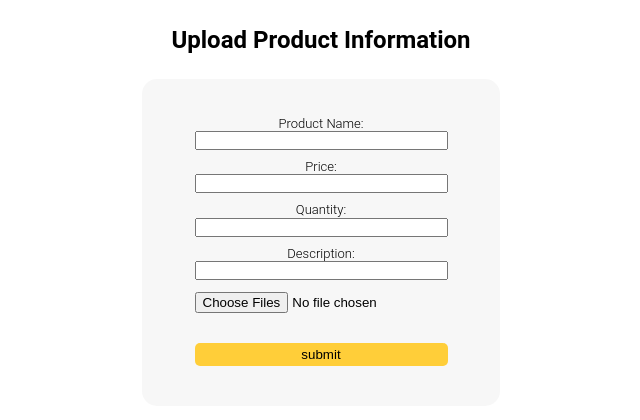
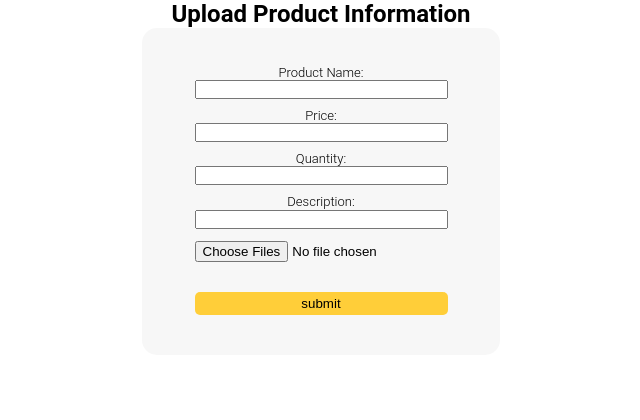
Before and after one commit to kris-veto/File-management-system-with-PHP, a PHP site: page /dashboard.php in a window 1280 px wide. Shown: the part 81-501 px from the top of the page, without its empty margins (319-959 px from the left). Run offline with PHP 8.4, Linux system fonts and the light colour scheme; a user stored in the database is signed in.

Commit message:
Update style.css

```diff
--- a/php_Product_Management_System/css/style.css
+++ b/php_Product_Management_System/css/style.css
@@ -70,7 +70,7 @@ section{
   line-height: 0.7;
 }
 
-h2{
+h1{
   margin: 2%;
   font-family: "Roboto", sans-serif;
   text-align:center;
```
